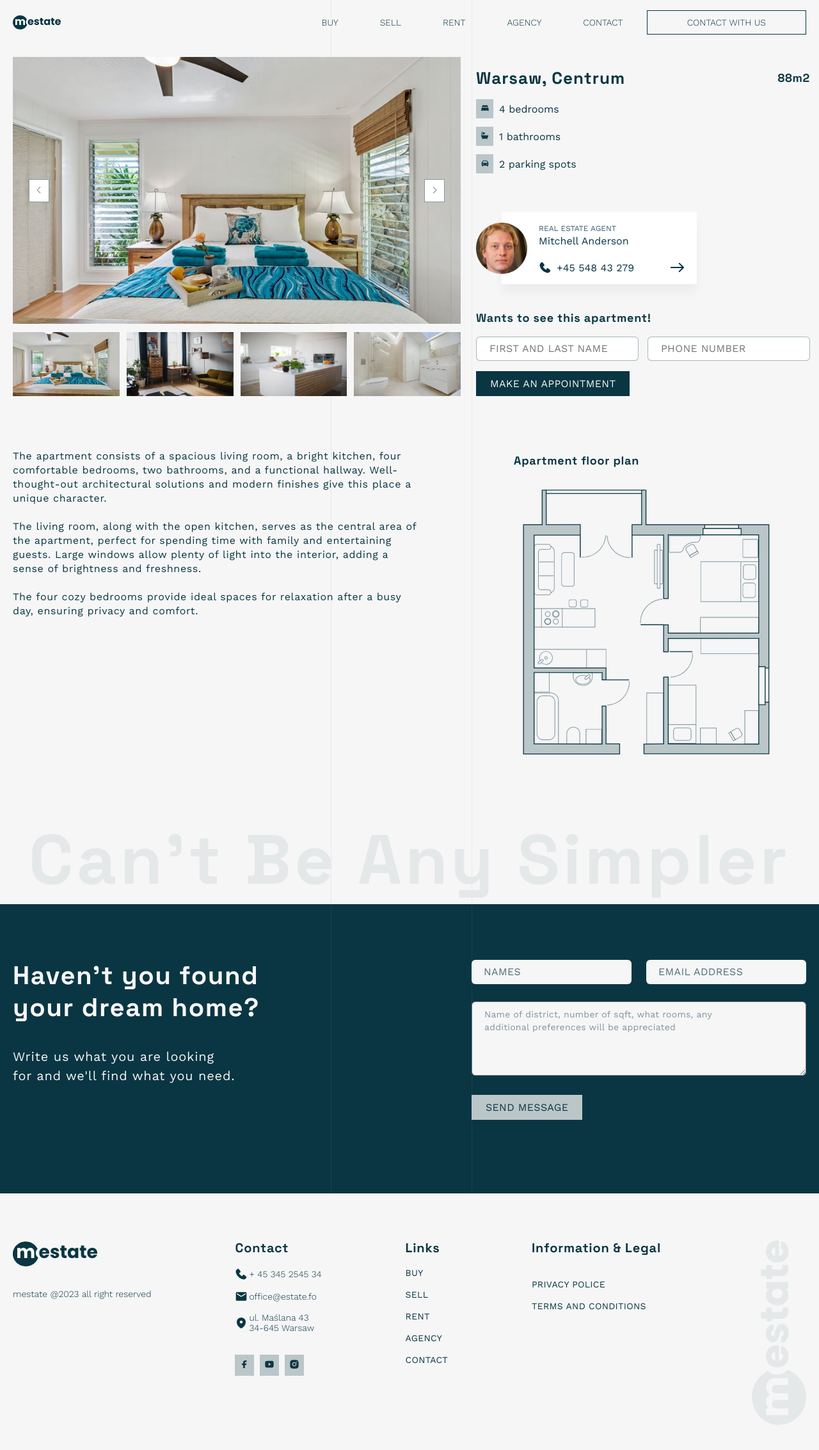
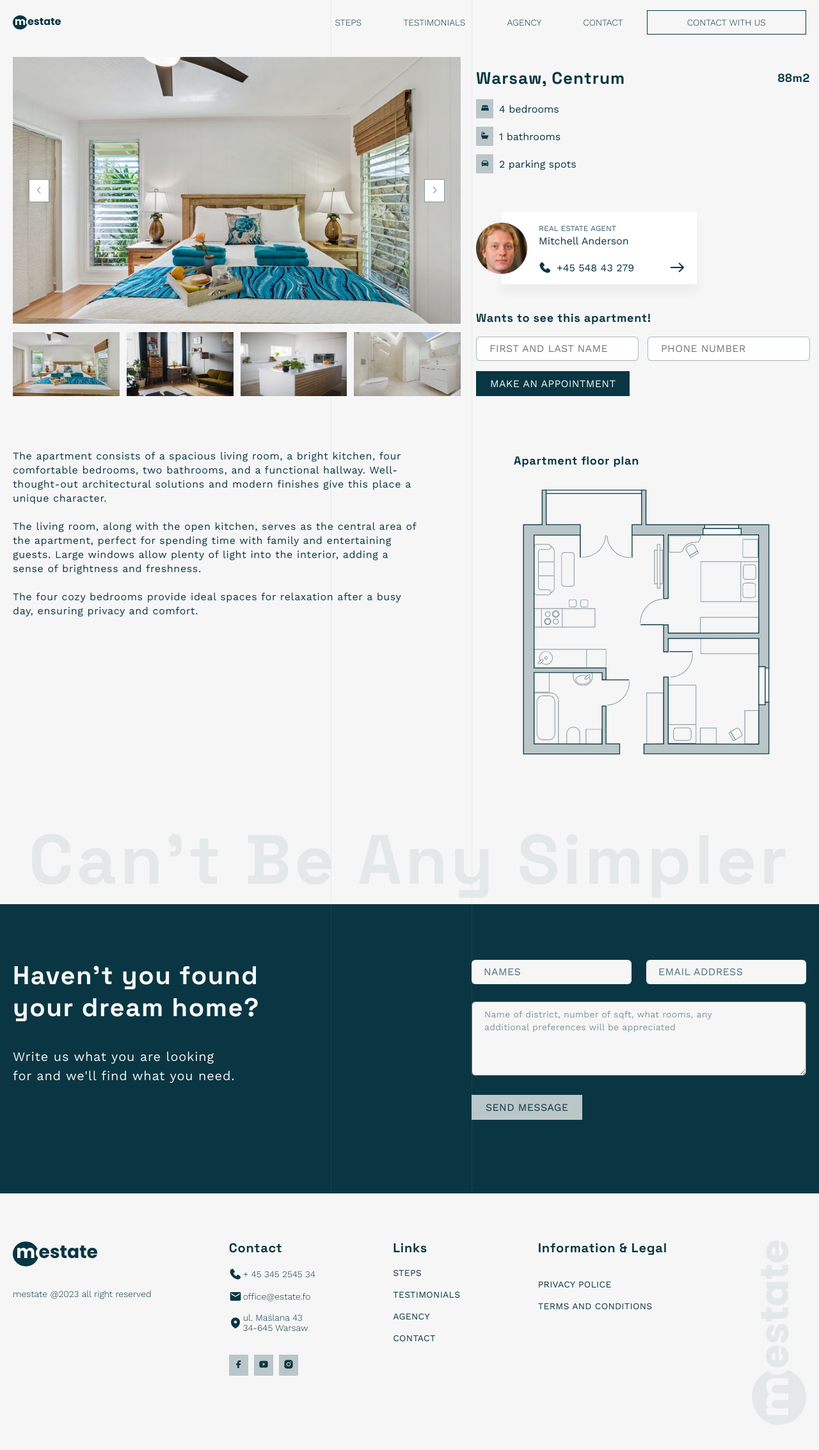
Before and after one commit to OlaHeklaDesign/meastate, a React (Create React App) app: page /offert/1 in a window 1280 px wide. Shown: the top 2266 px of the page at 64% size. Built offline with nearby package versions, Linux system fonts and the light colour scheme.

Commit message:
Header & Footer hrefs added

```diff
--- a/src/Components/Footer/Footer.jsx
+++ b/src/Components/Footer/Footer.jsx
@@ -49,19 +49,16 @@ const Footer = () => {
       <h3>Links</h3>
       <ul>
         <li>
-          <a href="">buy</a>
+          <a href="/#steps">steps</a>
         </li>
         <li>
-          <a href="">sell</a>
+          <a href="/#testimonials">testimonials</a>
         </li>
         <li>
-          <a href="">rent</a>
+          <a href="/#offert">agency</a>
         </li>
         <li>
-          <a href="">agency</a>
-        </li>
-        <li>
-          <a href="">contact</a>
+          <a href="#contact">contact</a>
         </li>
       </ul>
     </div>
--- a/src/Components/Header/Header.jsx
+++ b/src/Components/Header/Header.jsx
@@ -13,6 +13,11 @@ const Header = () => {
     setMobileMenuOpen(!isMobileMenuOpen);
   };
 
+  const handleButtonClick = () => {
+    const contactSection = document.getElementById("contact");
+    contactSection.scrollIntoView({ behavior: "smooth" });
+  }
+
   return (
     <div className="header-bg">
       <header>
@@ -20,22 +25,19 @@ const Header = () => {
         <div className="header-right desktop-nav">
           <ul>
             <li>
-              <a href="">BUY</a>
+              <a href="/#steps">STEPS</a>
             </li>
             <li>
-              <a href="">SELL</a>
+              <a href="/#testimonials">TESTIMONIALS</a>
             </li>
             <li>
-              <a href="">RENT</a>
-            </li>
-            <li>
-              <a href="#offert">AGENCY</a>
+              <a href="/#offert">AGENCY</a>
             </li>
             <li>
               <a href="#contact">CONTACT</a>
             </li>
           </ul>
-          <button>contact with us</button>
+          <button onClick={handleButtonClick}>contact with us</button>
         </div>
         <div className="mobile-nav">
           <img src={mobile_menu} alt="menu" onClick={toggleMobileMenu} />
@@ -43,16 +45,13 @@ const Header = () => {
           <div>
             <ul>
               <li>
-                <a href="">BUY</a>
+                <a href="/#steps">STEPS</a>
               </li>
               <li>
-                <a href="">SELL</a>
+                <a href="/#testimonials">TESTIMONIALS</a>
               </li>
               <li>
-                <a href="">RENT</a>
-              </li>
-              <li>
-                <a href="#offert">AGENCY</a>
+                <a href="/#offert">AGENCY</a>
               </li>
               <li>
                 <a href="#contact">CONTACT</a>
--- a/src/Components/Steps/Steps.jsx
+++ b/src/Components/Steps/Steps.jsx
@@ -5,7 +5,7 @@ import steps_img from '../Assets/steps-img.png';
 
 const Steps = () => {
   return (
-  <div className="steps-bg-container">
+  <div className="steps-bg-container" id="steps">
     <section className="steps">
       <div className="steps-main">
         <div className="steps-left">
--- a/src/Components/TestimonialHero/TestimonialHero.css
+++ b/src/Components/TestimonialHero/TestimonialHero.css
@@ -89,7 +89,7 @@
 }
 }
 
-@media only screen and (max-width: 1090px)  {
+@media only screen and (max-width: 890px)  {
   .testimonials-slides {
     gap: 0px;
     width: 3600px;
--- a/src/Components/TestimonialHero/TestimonialHero.jsx
+++ b/src/Components/TestimonialHero/TestimonialHero.jsx
@@ -62,7 +62,7 @@ const TestimonialHero = () => {
   console.log(`current state: ${currentState}`)
 
   return (
-    <div className="testimonial-bg">
+    <div className="testimonial-bg" id="testimonials">
       <div className="testimonialhero">
         <div className="testimonialhero-title-buttons">
           <h2>Opinions of Our Customers</h2>
```
